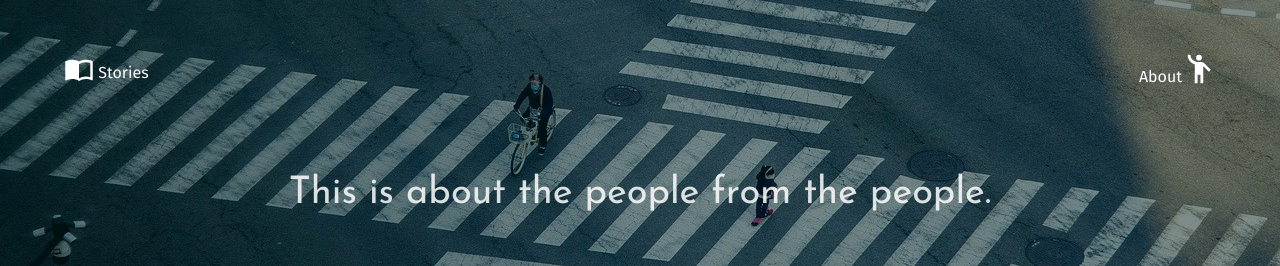
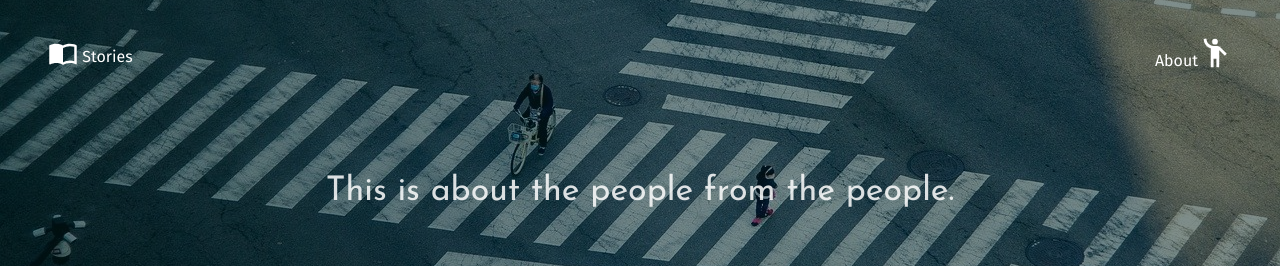
Before and after one commit to GeorgeCrisan/peopleandcovid, a React (Create React App) app: page / in a window 1280 px wide. Shown: the top 266 px of the page. Built offline with nearby package versions, Linux system fonts and the light colour scheme; no server answers; the database is empty.

Commit message:
[CHORE] Tidy up jumbotron

```diff
--- a/src/Components/Header.tsx
+++ b/src/Components/Header.tsx
@@ -15,10 +15,10 @@ function Header() {
   return(
     <div className={cx(headerStyle)}>
         <div className={menu}>
-          <Link style={{padding: 16}}  to='/'>
+          <Link to='/'>
             <ImportContactsOutlinedIcon style={ {fontSize: 30, position: "relative", top: 6}} /> Stories
           </Link>
-          <Link style={{padding: 16}} to='/about'>
+          <Link to='/about'>
              About<EmojiPeopleOutlinedIcon style={ {fontSize: 34, position: "relative", top: 4}} />
           </Link>
         </div>
@@ -96,17 +96,17 @@ const menu = css`
 `;
 
 const slides = css`
-  width: 100%;
+  width: 90%;
   max-height: 280px;
   margin: auto;
   margin-top: 0;
   margin-bottom: 0;
-  font-size: 38px;
+  font-size: 34px;
   display: flex;
   flex-flow: row nowrap;
   position: relative;
   text-align: center;
-  padding-top: 20px;
+  padding-top: 30px;
   justify-content: center;
   align-items: space-around;
   z-index: 5;
```
